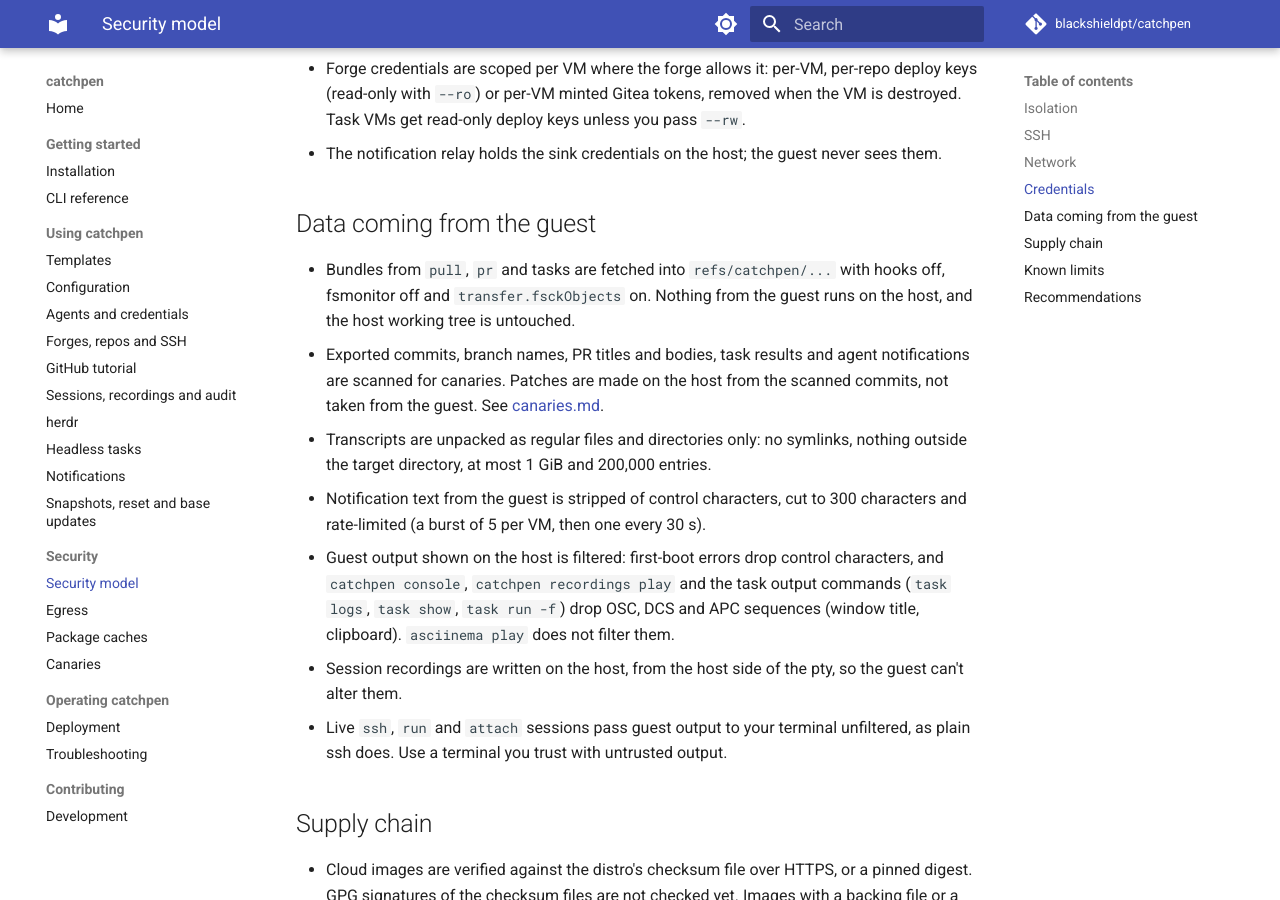
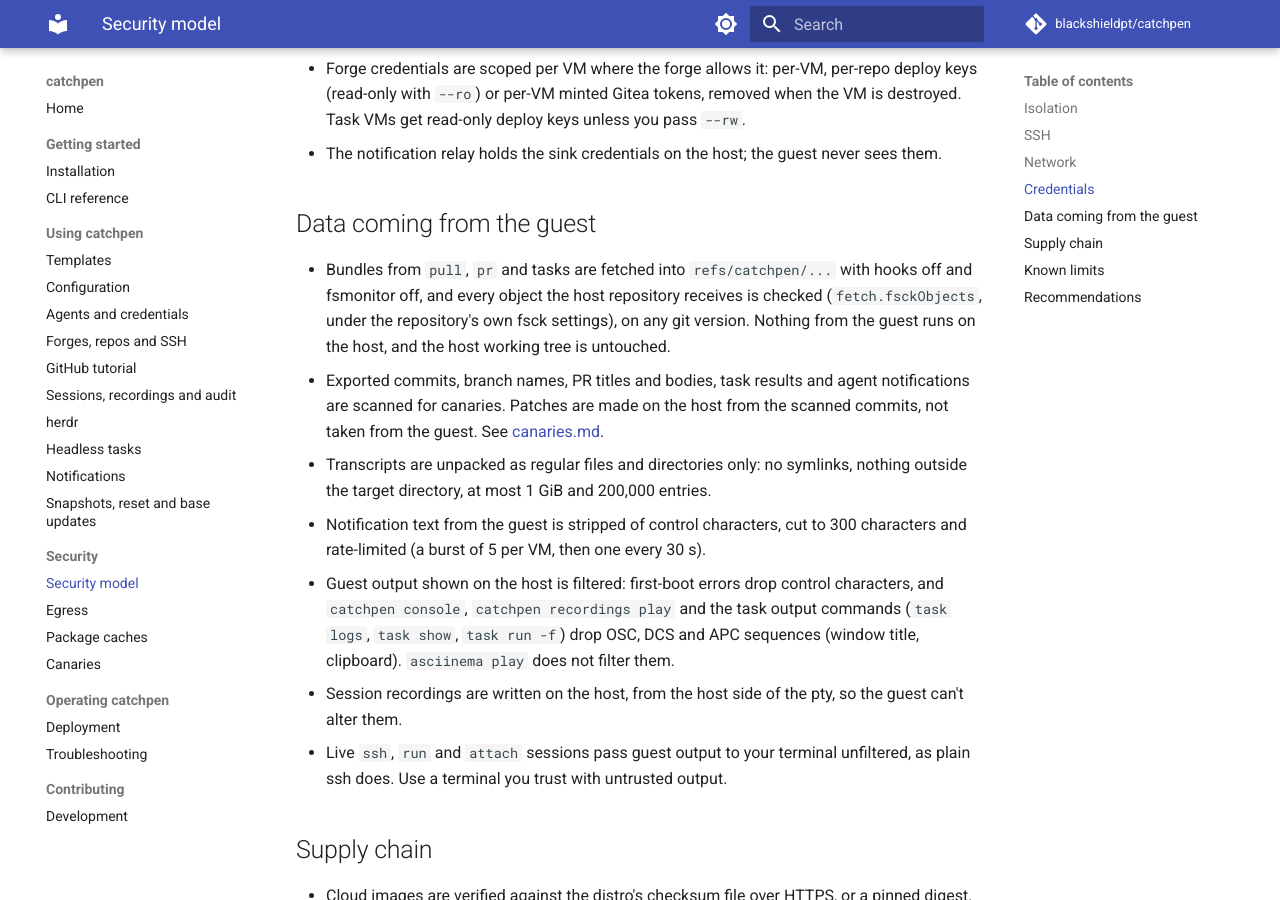
Before and after one commit to blackshieldpt/catchpen, an MkDocs documentation site: the page built from docs/security-model.md, in a window 1280 px wide and 900 px high, scrolled down 2041 px. Built offline with MkDocs 1.6.1 and Material for MkDocs 9.7.7, drawn with Linux system fonts in a browser that asks for light colours; comment, search, counter and statistics services are not loaded.

Commit message:
Document the fsck of guest bundles

```diff
--- a/docs/security-model.md
+++ b/docs/security-model.md
@@ -81,9 +81,10 @@ the agent user has passwordless sudo inside it.
 
 ## Data coming from the guest
 
-- Bundles from `pull`, `pr` and tasks are fetched into `refs/catchpen/...` with hooks off,
-  fsmonitor off and `transfer.fsckObjects` on. Nothing from the guest runs on the host,
-  and the host working tree is untouched.
+- Bundles from `pull`, `pr` and tasks are fetched into `refs/catchpen/...` with hooks off
+  and fsmonitor off, and every object the host repository receives is checked
+  (`fetch.fsckObjects`, under the repository's own fsck settings), on any git version.
+  Nothing from the guest runs on the host, and the host working tree is untouched.
 - Exported commits, branch names, PR titles and bodies, task results and agent
   notifications are scanned for canaries. Patches are made on the host from the scanned
   commits, not taken from the guest. See [canaries.md](canaries.md).
```
Also changed, not shown: CHANGELOG.md (+5 -0 lines).
